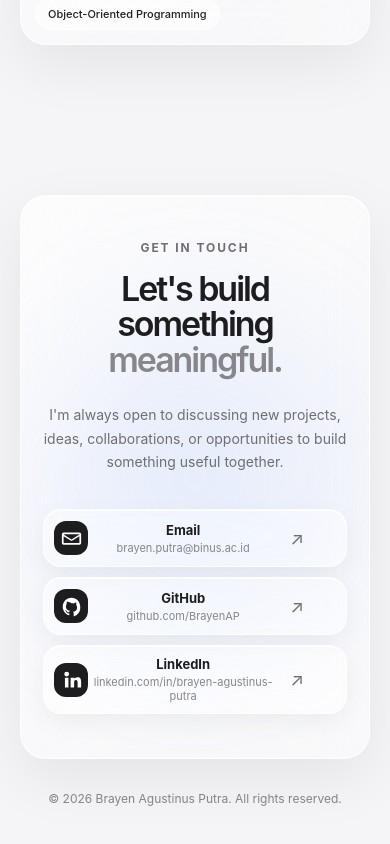
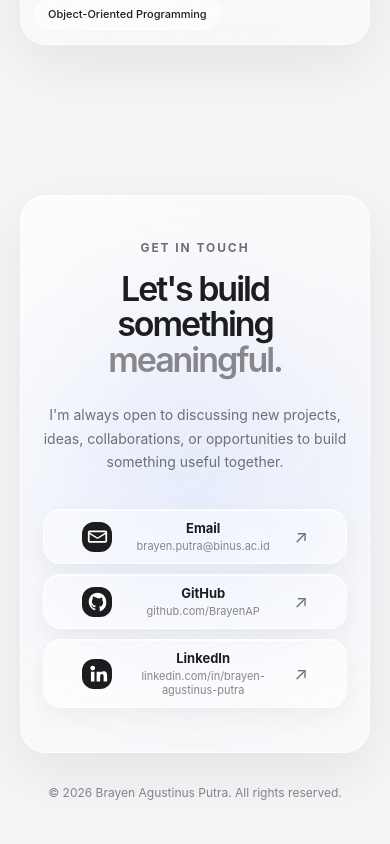
Before and after one commit to BrayenAP/MyPortfolio, a React (Vite) app: page / in a window 390 px wide. Shown: the part 3451-4295 px from the top of the page. Built offline with nearby package versions, Linux system fonts and the light colour scheme.

Commit message:
Update index.css

```diff
--- a/src/index.css
+++ b/src/index.css
@@ -2759,36 +2759,30 @@ body.dark-mode .hero-actions .glass-button.primary {
 }
 
 @media (max-width: 700px) {
+  .contact-links {
+    width: 100%;
+    padding: 0;
+    box-sizing: border-box;
+  }
+
   .contact-link {
+    width: 100%;
+    box-sizing: border-box;
+    padding: 10px 38px;
     position: relative;
-    display: flex;
+    justify-content: center;
+  }
+
+  .contact-link > :first-child {
+    left: 8px;
+    width: 30px;
+    height: 30px;
+  }
+
+  .contact-link > div {
+    width: 100%;
+    margin: 0;
     align-items: center;
-    justify-content: center;
-    min-height: 58px;
-    padding: 10px 42px;
-  }
-
-  /* Icon tetap kecil di kiri */
-  .contact-link > :first-child {
-    position: absolute;
-    left: 10px;
-    width: 34px;
-    height: 34px;
-    flex: none;
-  }
-
-  /* Tulisan tepat di tengah */
-  .contact-link > div {
-    display: flex;
-    flex-direction: column;
-    align-items: center;
-    justify-content: center;
-    width: 100%;
     text-align: center;
   }
-
-  .contact-link span,
-  .contact-link p {
-    text-align: center;
-  }
-}
+}
```
